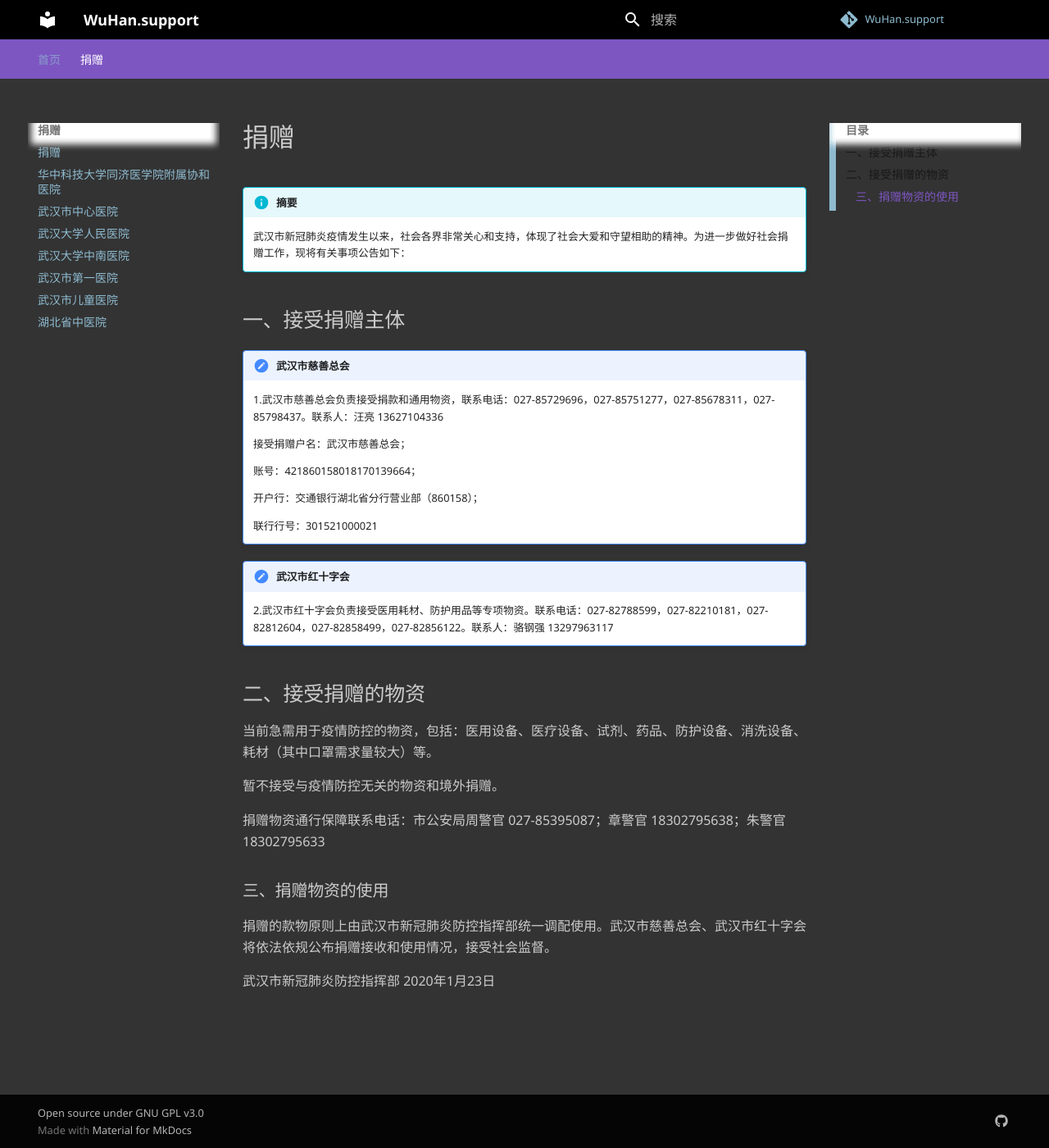
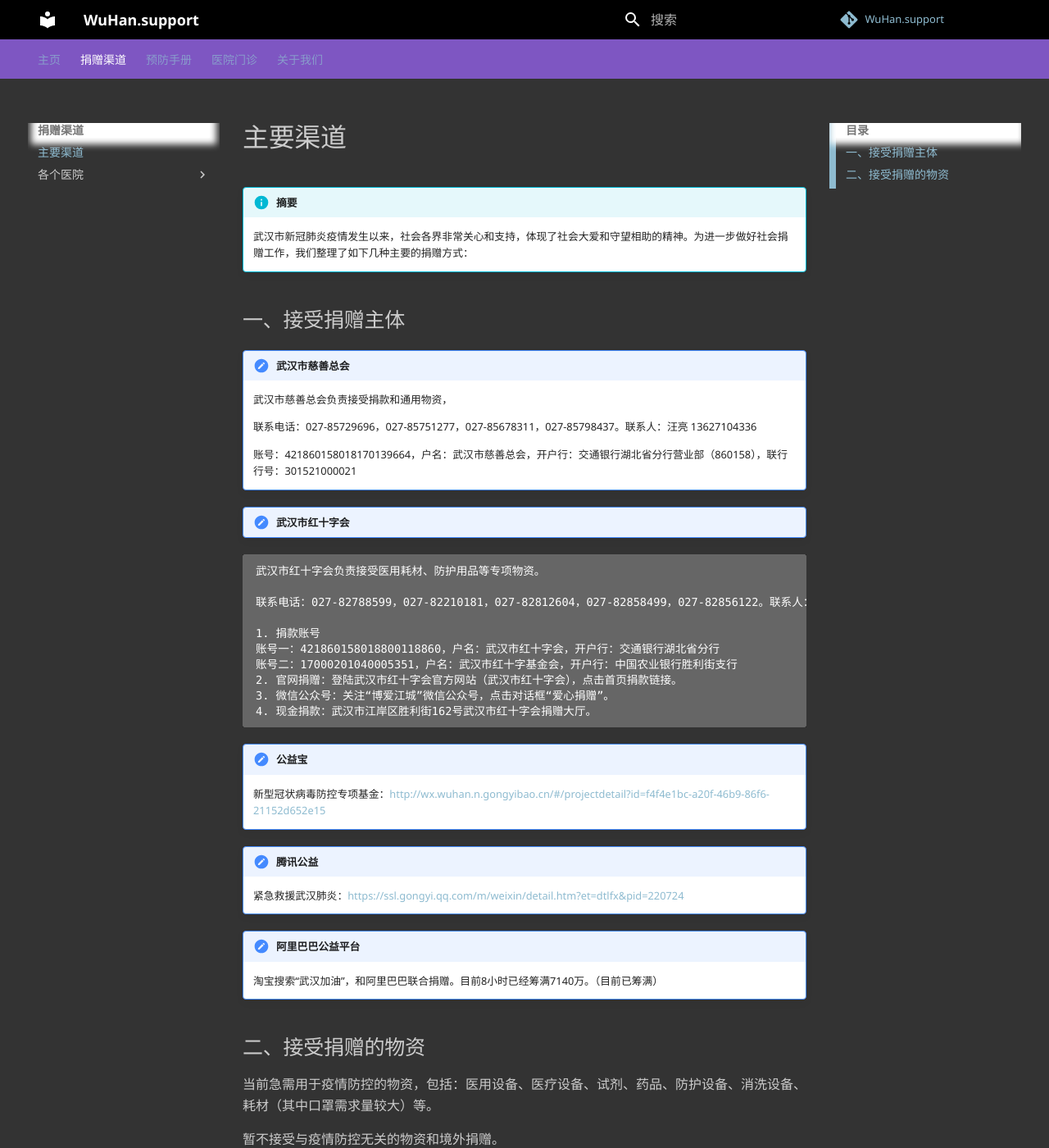
Before and after one commit to wuhan-support/wuhan.support, an MkDocs documentation site: the page built from docs/donate/index.md, in a window 1280 px wide and 1400 px high. Shown: the whole window at 82% size. Built offline with MkDocs 1.6.1 and Material for MkDocs 9.7.7, drawn with Linux system fonts in a browser that asks for light colours; some web fonts are replaced; comment, search, counter and statistics services are not loaded; some of the changed text lies outside the part shown.

Commit message:
commit before merge

````diff
--- a/docs/donate/index.md
+++ b/docs/donate/index.md
@@ -1,6 +1,6 @@
 ---
-title: 武汉市新冠肺炎防控指挥部通告（第4号）
-summary: 武汉市新冠肺炎防控指挥部通告（第4号）
+title: 捐赠方式
+summary: 捐赠的几种主要形式
 
 authors:
     - Zhiyuan Chen
@@ -11,27 +11,47 @@ tags:
     - 捐赠
 ---
 
+
 !!! info "摘要"
 
-    武汉市新冠肺炎疫情发生以来，社会各界非常关心和支持，体现了社会大爱和守望相助的精神。为进一步做好社会捐赠工作，现将有关事项公告如下：
+    武汉市新冠肺炎疫情发生以来，社会各界非常关心和支持，体现了社会大爱和守望相助的精神。为进一步做好社会捐赠工作，我们整理了如下几种主要的捐赠方式：
 
 ## 一、接受捐赠主体
 
+
 !!! note "武汉市慈善总会"
 
-    1.武汉市慈善总会负责接受捐款和通用物资，联系电话：027-85729696，027-85751277，027-85678311，027-85798437。联系人：汪亮 13627104336
+    武汉市慈善总会负责接受捐款和通用物资，
 
-    接受捐赠户名：武汉市慈善总会；
+    联系电话：027-85729696，027-85751277，027-85678311，027-85798437。联系人：汪亮 13627104336
 
-    账号：421860158018170139664；
-
-    开户行：交通银行湖北省分行营业部（860158）；
-
-    联行行号：301521000021
+    账号：421860158018170139664，户名：武汉市慈善总会，开户行：交通银行湖北省分行营业部（860158），联行行号：301521000021
 
 !!! note "武汉市红十字会"
 
-    2.武汉市红十字会负责接受医用耗材、防护用品等专项物资。联系电话：027-82788599，027-82210181，027-82812604，027-82858499，027-82856122。联系人：骆钢强 13297963117
+```
+武汉市红十字会负责接受医用耗材、防护用品等专项物资。
+
+联系电话：027-82788599，027-82210181，027-82812604，027-82858499，027-82856122。联系人：骆钢强 13297963117
+
+1. 捐款账号
+账号一：421860158018800118860，户名：武汉市红十字会，开户行：交通银行湖北省分行
+账号二：17000201040005351，户名：武汉市红十字基金会，开户行：中国农业银行胜利街支行
+2. 官网捐赠：登陆武汉市红十字会官方网站（武汉市红十字会），点击首页捐款链接。
+3. 微信公众号：关注“博爱江城”微信公众号，点击对话框“爱心捐赠”。
+4. 现金捐款：武汉市江岸区胜利街162号武汉市红十字会捐赠大厅。
+```
+!!! note "公益宝"
+
+    新型冠状病毒防控专项基金：http://wx.wuhan.n.gongyibao.cn/#/projectdetail?id=f4f4e1bc-a20f-46b9-86f6-21152d652e15
+
+!!! note "腾讯公益"
+
+    紧急救援武汉肺炎：https://ssl.gongyi.qq.com/m/weixin/detail.htm?et=dtlfx&pid=220724
+
+!!! note "阿里巴巴公益平台"
+
+    淘宝搜索“武汉加油”，和阿里巴巴联合捐赠。目前8小时已经筹满7140万。（目前已筹满）
 
 ## 二、接受捐赠的物资
 
@@ -39,11 +59,17 @@ tags:
 
 暂不接受与疫情防控无关的物资和境外捐赠。
 
-捐赠物资通行保障联系电话：市公安局周警官 027-85395087；章警官 18302795638；朱警官 18302795633
+捐赠物资通行保障联系电话：
 
-### 三、捐赠物资的使用
+- 市公安局周警官 027-85395087；
 
-捐赠的款物原则上由武汉市新冠肺炎防控指挥部统一调配使用。武汉市慈善总会、武汉市红十字会将依法依规公布捐赠接收和使用情况，接受社会监督。
+- 章警官 18302795638；
 
-武汉市新冠肺炎防控指挥部
-2020年1月23日
+- 朱警官 18302795633
+
+**温馨提示：**
+
+1. 为方便开具捐赠凭证，捐赠时请务必注明捐款（物）人（企业）准确名称及联系方式。
+2. 各类捐赠物资均要求在保质期内，正规企业产品，符合国家各项质量标准，外包装完好，无污损，且限于以下品种：N95口罩（有注册证，无阀门）、防护服（连体带鞋套）、一次性医院外科口罩、防护面罩、护目镜、84消毒液、一次性消毒床罩、一次性普通口罩、一次性医用帽、一次性使用手术衣、医用手套等。
+3. 基于疫情防控需要，建议捐款人捐款时以通过网上在线捐款为主要渠道，不鼓励捐赠人前往捐赠大厅捐赠。
+4. 上述联系电话拨打时若有占线情形，请耐心等待，稍后再打，非常时期，敬请广大市民理解。
--- /dev/null
+++ b/docs/hospital/index.md
@@ -0,0 +1,374 @@
+---
+title: 医院门诊
+summary: 病情评估以及附近医院门诊
+
+authors:
+    - Leelaylay
+date: 2019-01-25 4:07:00
+categories:
+tags:
+---
+
+卫生健康部门提醒，2019-新型冠状病毒目前主要通过呼吸道传播，如咳嗽、打喷嚏等飞沫传播，但也可通过近距离密切接触传播。这个季节出现发热、咳嗽等症状，如果不留意，不仅自己可能病情加重，还可能传给家人。如果出现发热、咳嗽、咽痛等症状，建议按照如下流程先自我评估，决定是否再去医院：
+
+【评估病情】
+
+1. 体温不超过38℃，并且没有明显的气短、憋喘等症状；
+
+2. 年龄在60岁以下或5岁以上；
+
+3. 不属于孕妇、慢性病患者或肥胖者。
+
+如果属于以上情况，建议先在家休息和观察。在家期间，请多喝水，可以服用一些减轻症状的感冒药。同时，采取戴口罩、勤洗手、房间勤通风等措施，做好个人和家人的防护。
+
+如果有以下情况，建议及时就诊：
+
+1. 在家观察休息后1-2天病情无好转；
+
+2. 近期近距离接触过有发热、咳嗽症状的患者，或去过有人群密集的场所，如农贸市场、有野生动物接触史；
+
+3. 老年人，孕妇，肥胖以及有慢性肺部疾病、心血管疾病、肝、肾脏等基础性疾病和免疫功能低下的人员。
+
+前往医院途中，应配戴口罩，注意咳嗽礼仪和呼吸卫生，咳嗽、打喷嚏不要用手捂口鼻，要用纸巾或肘部遮挡。
+
+各省份新冠肺炎定点医院/发热门诊：
+
+<table>
+  <thead>
+    <tr>
+      <th>省级行政区</th><th>市级</th><th>机构／医院</th>
+      </tr>
+    </thead>
+    <tbody>
+      <tr>
+      <td rowspan="6">湖北省</td>
+      <td>全省</td>
+      <td><a href="http://wjw.hubei.gov.cn/bmdt/ztzl/fkxxgzbdgrfyyq/xxfb/202001/t20200123_2014499.shtml">定点医院/发热门诊</a></td>
+      </tr>
+      <tr>
+      <td>武汉</td>
+      <td><a href="http://wjw.wuhan.gov.cn/front/web/showDetail/2020012009078">定点医院/发热门诊</a></td>
+      </tr>
+      <tr>
+      <td>荆门</td>
+      <td><a href="http://wap.jmnews.cn/?action=show&amp;contentid=278953">定点医院/发热门诊</a></td>
+      </tr>
+      <tr>
+      <td>宜昌</td>
+      <td><a href="https://mp.weixin.qq.com/s/9vuwD1RGPiCBzR_HtQ799Q">定点医院/发热门诊</a></td>
+      </tr>
+      <tr>
+      <td>恩施</td>
+      <td><a href="http://wjw.enshi.gov.cn/2020/0122/944801.shtml">定点医院</a></td>
+      </tr>
+      <tr>
+      <td>黄冈</td>
+      <td><a href="http://wjw.hg.gov.cn/art/2020/1/23/art_4668_892382.html">定点医院/发热门诊</a></td>
+      </tr>
+      <tr>
+      <td>北京</td>
+      <td>北京市</td>
+      <td><a href="https://mp.weixin.qq.com/s/WhnpFsym9PnUfaiHfQQ2KQ">发热门诊</a></td>
+      </tr>
+      <tr>
+      <td>上海</td>
+      <td>上海市</td>
+      <td><a href="https://mp.weixin.qq.com/s/U3GngNeGF94XPTCwPyP2bA">发热门诊</a></td>
+      </tr>
+      <tr>
+      <td>重庆</td>
+      <td>重庆市</td>
+      <td><a href="http://wsjkw.cq.gov.cn/tzgg/20200121/249733.html">定点医院</a></td>
+      </tr>
+      <tr>
+      <td>天津</td>
+      <td>天津市</td>
+      <td><a href="https://mp.weixin.qq.com/s/pHkGIcWUpk0OXYjnQZUe0g">发热门诊</a></td>
+      </tr>
+      <tr>
+      <td>河北</td>
+      <td>/</td>
+      <td><a href="http://web.hbrb.hebnews.cn/app/share300/news?news_id=139758&amp;from=timeline&amp;isappinstalled=0">定点医院</a></td>
+      </tr>
+      <tr>
+      <td rowspan="8">浙江</td>
+      <td rowspan="2">省卫建委发布</td>
+      <td><a href="https://mp.weixin.qq.com/s/yCHD4uCfBYyW8pBIV9jz0A">定点医院</a></td>
+      </tr>
+      <tr>
+        <td><a href="https://mp.weixin.qq.com/s/ix7WeT5Ylz3HxFUDjI6Nxw">发热门诊</a></td>
+      </tr>
+      <tr>
+      <td>杭州市</td>
+      <td><a href="https://mp.weixin.qq.com/s/dwiSx1VRpBy0bjoNo9a7fA">发热门诊</a></td>
+      </tr>
+      <tr>
+      <td>湖州市</td>
+      <td><a href="https://mp.weixin.qq.com/s/tg0K90GIwF3dQtJfg8_bEQ">发热门诊</a></td>
+      </tr>
+      <tr>
+      <td>宁波市</td>
+      <td><a href="https://mp.weixin.qq.com/s/9aZAniafsCClig9mvgTnMw">发热门诊</a></td>
+      </tr>
+      <tr>
+      <td>丽水市</td>
+      <td><a href="https://mp.weixin.qq.com/s/rgzzi_FjXYoaVKO2RIZlJg">发热门诊</a></td>
+      </tr>
+      <tr>
+      <td>温州市</td>
+      <td><a href="http://wjw.wenzhou.gov.cn/art/2020/1/22/art_1209919_41815946.html">定点医院/发热门诊</a></td>
+      </tr>
+      <tr>
+      <td>嘉兴市</td>
+      <td><a href="https://mp.weixin.qq.com/s/c4Qz-420WYp8tl8XW6TqKQ">发热门诊</a></td>
+      </tr>
+      <tr>
+      <td rowspan="14">江苏</td>
+      <td>/</td>
+      <td><a href="https://mp.weixin.qq.com/s/E9-otedHknWz7nOrhuZWKQ">定点医院</a></td>
+      </tr>
+      <tr>
+      <td>南京市</td>
+      <td><a href="https://mp.weixin.qq.com/s/fmELRDWprbqIyt3v_OvdOA">发热门诊</a></td>
+      </tr>
+      <tr>
+      <td>无锡市</td>
+      <td><a href="http://wjw.wuxi.gov.cn/doc/2020/01/22/2765956.shtml">发热门诊</a></td>
+      </tr>
+      <tr>
+      <td>苏州市</td>
+      <td><a href="http://wsjkw.suzhou.gov.cn/szswjw/bdxw/202001/8fcb4d80c1be497cbe177e6de374b285.shtml">发热门诊</a></td>
+      </tr>
+      <tr>
+      <td>扬州市</td>
+      <td><a href="http://wjw.yangzhou.gov.cn/yzwshjh/tzgg/202001/0ad55736452749c3a502ead52b0ed4a3.shtml">发热门诊</a></td>
+      </tr>
+      <tr>
+      <td>常州市</td>
+      <td><a href="https://mp.weixin.qq.com/s/z50CpQe-kFn8nxu6DE0ywA">发热门诊</a></td>
+      </tr>
+      <tr>
+      <td>泰州市</td>
+      <td><a href="http://wjw.taizhou.gov.cn/art/2020/1/21/art_25808_2642856.html">定点医院/发热门诊</a>
+      </td>
+      </tr>
+      <tr>
+      <td>徐州市</td>
+      <td><a href="https://mp.weixin.qq.com/s/vmVr-f3A6DxAluOpI98ogg">发热门诊</a></td>
+      </tr>
+      <tr>
+      <td>南通市</td>
+      <td><a href="http://wjw.nantong.gov.cn/ntswjw/gggs/content/9f85f1fd-451d-4320-aa7f-7fb433319d64.html">发热门诊</a></td>
+      </tr>
+      <tr>
+      <td>连云港</td>
+      <td><a href="http://wjw.lyg.gov.cn/lygswjw/zxgg/content/a04a4b79-99a8-4444-a426-edf93082f8ac.html">发热门诊</a></td>
+      </tr>
+      <tr>
+      <td>淮安市</td>
+      <td><a href="http://wjw.huaian.gov.cn/ggl/content/202001/15796248694366FQmkPtj.html">发热门诊</a></td>
+      </tr>
+      <tr>
+      <td>盐城</td>
+      <td><a href="http://wsj.yancheng.gov.cn/art/2020/1/22/art_2440_3318286.html">发热门诊</a></td>
+      </tr>
+      <tr>
+      <td>镇江市</td>
+      <td><a href="http://wjw.zhenjiang.gov.cn/tzgg/202001/t20200121_2173177.htm?from=singlemessage&amp;isappinstalled=0">发热门诊</a></td>
+      </tr>
+      <tr>
+      <td>宿迁市</td>
+      <td><a href="https://mp.weixin.qq.com/s/HeXNrhaWpuZ7Yp_I4Ce_tw">发热门诊</a></td>
+      </tr>
+      <tr>
+      <td rowspan="2">湖南</td>
+      <td>/</td>
+      <td><a href="https://mp.weixin.qq.com/s/7Ni6lKQQbtnswm86KkJAxg">定点医院</a></td>
+      </tr>
+      <tr>
+      <td>长沙市</td>
+      <td><a href="https://mp.weixin.qq.com/s/C-cEBB7vxiaw6LdWUolFIA">发热门诊</a></td>
+      </tr>
+      <tr>
+      <td rowspan="2">云南</td>
+      <td>全省</td>
+      <td><a href="https://mp.weixin.qq.com/s/1Vz2x6o5jaNFaU2TBKQ1_w">发热门诊</a></td>
+      </tr>
+      <tr>
+      <td>昆明市</td>
+      <td><a href="http://wsjsw.km.gov.cn/c/2020-01-21/3266976.shtml">发热门诊</a></td>
+      </tr>
+      <tr>
+      <td>吉林</td>
+      <td>/</td>
+      <td><a href="http://wsjkw.jl.gov.cn/zwgk/gsgg/202001/t20200121_6549037.html">发热门诊</a></td>
+      </tr>
+      <tr>
+      <td rowspan="3">辽宁</td>
+      <td>全省</td>
+      <td><a href="http://wsjk.ln.gov.cn/wst_wsjskx/202001/t20200122_3728472.html">定点医院</a></td>
+      </tr>
+      <tr>
+      <td>大连市</td>
+      <td><a href="http://hcod.dl.gov.cn/web/guest/18?articleId=7D722A4A-C4DC-7F61-A519-889135003917">发热门诊</a></td>
+      </tr>
+      <tr>
+      <td>鞍山市</td>
+      <td><a href="https://mp.weixin.qq.com/s?__biz=MjM5NzMxODcyMg==&amp;mid=2660957199&amp;idx=1&amp;sn=4333bb7b29f1698070b540b047416190&amp;chksm=bdb585228ac20c3432e1cf5d8add343fb4b7333bc60dcda0ee7b9260fedc5fb00b1861176f8c&amp;mpshare=1&amp;scene=1&amp;srcid=&amp;sharer_sharetime=1579757749687&amp;sharer_shareid=42d221b47918dff5442e80b9f94ebc4d&amp;rd2werd=1#wechat_redirect">定点医院/发热门诊</a></td>
+      </tr>
+      <tr>
+      <td rowspan="2">黑龙江</td>
+      <td>全省</td>
+      <td><a href="http://wsjkw.hlj.gov.cn/index.php/Home/News/show/newsid/7696/navid/33">发热门诊</a></td>
+      </tr>
+      <tr>
+      <td>哈尔滨</td>
+      <td><a href="http://hlj.people.com.cn/n2/2020/0122/c220024-33739699.html">发热门诊</a></td>
+      </tr>
+      <tr>
+      <td>山西</td>
+      <td>/</td>
+      <td><a href="http://wjw.shanxi.gov.cn/gsggl08/24314.hrh">定点医院/发热门诊</a></td>
+      </tr>
+      <tr>
+      <td>陕西</td>
+      <td>/</td>
+      <td><a href="http://sxwjw.shaanxi.gov.cn/art/2020/1/22/art_9_67340.html?from=timeline&amp;isappinstalled=0">定点医院</a></td>
+      </tr>
+      <tr>
+      <td rowspan="4">山东</td>
+      <td>省卫建委发布</td>
+      <td><a href="https://mp.weixin.qq.com/s/eB2Il85hN3XDsqVuYFXKeg">定点医院/发热门诊</a></td>
+      </tr>
+      <tr>
+      <td>青岛</td>
+      <td><a href="http://wsjsw.qingdao.gov.cn/n28356065/n32563060/n32563061/200122000720937102.html">发热门诊</a></td>
+      </tr>
+      <tr>
+      <td>威海市</td>
+      <td><a href="http://wsjkw.weihai.gov.cn/art/2020/1/22/art_29604_2260622.html">定点医院/发热门诊</a></td>
+      </tr>
+      <tr>
+      <td>聊城</td>
+      <td><a href="http://wjw.liaocheng.gov.cn/xwzx_12609/gggs/202001/t20200122_2511207.html">定点医院/发热门诊</a></td>
+      </tr>
+      <tr>
+      <td>河南</td>
+      <td>/</td>
+      <td><a href="https://view.inews.qq.com/k/20200123A004CK00?uid=&amp;shareto=">定点医院</a></td>
+      </tr>
+      <tr>
+      <td>江西</td>
+      <td>/</td>
+      <td><a href="https://mp.weixin.qq.com/s/4mR7dIc-lhO09y_A10ouFQ">定点医院/发热门诊</a></td>
+      </tr>
+      <tr>
+      <td rowspan="7">四川</td>
+      <td>全省</td>
+      <td><a href="https://new.qq.com/omn/TWF20191/20200122A0K84F00">定点医院/发热门诊</a></td>
+      </tr>
+      <tr>
+      <td>成都市</td>
+      <td><a href="https://mp.weixin.qq.com/s/gwFws7bsurPVyAa3jarYAQ">发热门诊</a></td>
+      </tr>
+      <tr>
+      <td>宜宾市</td>
+      <td><a href="http://ybwjw.yibin.gov.cn/gzdt/202001/t20200122_1212896.html">发热门诊</a></td>
+      </tr>
+      <tr>
+      <td>乐山市</td>
+      <td><a href="https://mp.weixin.qq.com/s/jJpVTe1TYlWzES9Lc6yyxQ">发热门诊</a></td>
+      </tr>
+      <tr>
+      <td>内江市</td>
+      <td><a href="https://mp.weixin.qq.com/s/dgRDplBBl2VWgoL3c3mjGA">发热门诊</a></td>
+      </tr>
+      <tr>
+      <td>泸州市</td>
+      <td><a href="http://wjw.luzhou.gov.cn/zwgk/gsgg/content_670162">发热门诊</a></td>
+      </tr>
+      <tr>
+      <td>广元市</td>
+      <td><a href="https://mp.weixin.qq.com/s/yFq7ZfB8VMsk7edSj2NKIg">发热门诊</a></td>
+      </tr>
+      <tr>
+      <td rowspan="3">福建</td>
+      <td>/</td>
+      <td><a href="https://mp.weixin.qq.com/s/sLsk9SMDo_IBbjWaj5IYcg">省、市定点医院</a></td>
+      </tr>
+      <tr>
+      <td>/</td>
+      <td><a href="https://mp.weixin.qq.com/s/KsbhfgwuM8C9jFQpgibNkQ">县定点医院</a></td>
+      </tr>
+      <tr>
+      <td>厦门</td>
+      <td><a href="https://mp.weixin.qq.com/s/aNhbMXfHnE8q1Mb3QpPVuA ">发热门诊</a></td>
+      </tr>
+      <tr>
+      <td rowspan="2">广东</td>
+      <td>/</td>
+      <td><a href="https://mp.weixin.qq.com/s/IUTxUf0vtvUzNC006F-yPA">定点医院</a></td>
+      </tr>
+      <tr>
+      <td>深圳市</td>
+      <td><a href="https://mp.weixin.qq.com/s/CSBYuDoR0wz7WBLNS0kB_A">发热门诊</a></td>
+      </tr>
+      <tr>
+      <td>海南</td>
+      <td>海口市</td>
+      <td><a href="http://wjw.haikou.gov.cn/xxgk/gsgg/202001/t20200122_1486776.html">发热门诊</a></td>
+      </tr>
+      <tr>
+      <td rowspan="2">内蒙古</td>
+      <td>自治区卫建委</td>
+      <td><a href="http://wjw.nmg.gov.cn/doc/2020/01/22/284968.shtml?from=singlemessage&amp;isappinstalled=0">定点医院</a></td>
+      </tr>
+      <tr>
+      <td>鄂尔多斯</td>
+      <td><a href="https://mp.weixin.qq.com/s?__biz=MzIwMDI2NTgzNQ==&amp;mid=2651749171&amp;idx=3&amp;sn=75be54a351dca70dedc34d448c58d88b&amp;chksm=8d050237ba728b21810a3eba343ef9b8ca8677a1f2bebe278f78cf642c084c4ae8d50ccdfc19&amp;mpshare=1&amp;scene=1&amp;srcid=0123cr8CxCAuppZw7TQV8gPL&amp;sharer_sharetime=1579750184377&amp;sharer_shareid=76b905575c483ccadce486bb0c288e48#rd">发热门诊</a></td>
+      </tr>
+      <tr>
+      <td>贵州</td>
+      <td>/</td>
+      <td><a href="http://www.gzhfpc.gov.cn/xwzx_500663/tzgg/202001/t20200122_44622385.html">定点医院</a></td>
+      </tr>
+      <tr>
+      <td>安徽</td>
+      <td>/</td>
+      <td><a href="https://mp.weixin.qq.com/s/BjQeZd7hKnspRfs6dxHPIw">定点医院</a></td>
+      </tr>
+      <tr>
+      <td>广西</td>
+      <td>/</td>
+      <td><a href="https://mp.weixin.qq.com/s/DMDT8XXBK4SqA0riHfe5qw">定点医院</a></td>
+      </tr>
+      <tr>
+      <td>宁夏</td>
+      <td>/</td>
+      <td><a href="https://mp.weixin.qq.com/s/qOhfU44PhN6hjGdErk7L3g">定点医院/发热门诊</a></td>
+      </tr>
+      <tr>
+      <td>西藏</td>
+      <td>/</td>
+      <td><a href="https://mp.weixin.qq.com/s/h4hvHcfuqpgK6gdh8qcWcQ">定点医院/发热门诊</a></td>
+      </tr>
+      <tr>
+      <td>新疆</td>
+      <td>/</td>
+      <td><a href="http://www.xjhfpc.gov.cn/info/1495/17139.htm">定点医院</a></td>
+      </tr>
+      <tr>
+      <td>青海</td>
+      <td>/</td>
+      <td><a href="https://mp.weixin.qq.com/s?__biz=MzU2MTA3OTE5MQ==&amp;mid=2247499392&amp;idx=2&amp;sn=aabbd342f5a0ab2fb1860c6fc82e3415&amp;chksm=fc7c8878cb0b016e3ed83775e8c9e3c93ea2ac3343ae9878a36d96d05222d442dc56acc812d2&amp;mpshare=1&amp;scene=1&amp;srcid=&amp;sharer_sharetime=1579793322955&amp;sharer_shareid=67bd8cf3009d8fab54d4b1786b36cc87&amp;rd2werd=1#wechat_redirect">定点医院</a></td>
+      </tr>
+      <tr>
+      <td>甘肃</td>
+      <td>/</td>
+      <td><a href="http://wsjk.gansu.gov.cn/single/10910/82817.html">定点医院</a></td>
+      </tr>
+    </tbody>
+</table>
+
+
+PS: 也可打开百度地图APP——点击右上角“图层”选项——点击生活便利地图“更多”选项——即可进入医疗地图，查看附近发热门诊地址。
--- /dev/null
+++ b/docs/protection/index.md
@@ -0,0 +1,24 @@
+---
+title: 预防手册
+summary: 防护知识合集
+
+authors:
+    - Leelaylay
+date: 2019-01-25 3:28:00
+categories:
+tags:
+---
+
+给出大家几点预防的建议：
+
+1. 增强卫生健康意识，适量运动、早睡早起、不熬夜可提高自身免疫力；
+2. 保持良好的个人卫生习惯，咳嗽或打喷嚏时用纸巾掩住口鼻，**经常彻底洗手**，不用脏手触摸眼睛、鼻或口；
+3. 居室多**通风换气**并保持整洁卫生；
+4. 尽可能**避免**与有呼吸道疾病症状（如发热、咳嗽或打喷嚏等）的人**密切接触**；
+5. 尽量**避免到人多拥挤和空间密闭的场所**，如必须去佩戴口罩；
+6. 避免接触野生动物和家禽家畜；
+7. 坚持安全的饮食习惯，食用肉类和蛋类要**煮熟、煮透**；
+8. **密切关注发热、咳嗽等症状**，出现此类症状一定要及时就近就医。
+
+
+了解该事件起因经过可访问[2019－2020年新型冠狀病毒肺炎事件](https://zh.wikipedia.org/wiki/2019－2020年新型冠狀病毒肺炎事件)。
--- a/mkdocs.yml
+++ b/mkdocs.yml
@@ -8,16 +8,25 @@ repo_name: WuHan.support
 repo_url: https://github.com/wuhan-support/wuhan.support
 
 nav:
-  - 首页: index.md
-  - 捐赠:
-    - 捐赠: donate/index.md
-    - 华中科技大学同济医学院附属协和医院: donate/whuh.md
-    - 武汉市中心医院: donate/chw.md
-    - 武汉大学人民医院: donate/rmhwu.md
-    - 武汉大学中南医院: donate/znhwu.md
-    - 武汉市第一医院: donate/no.1hw.md
-    - 武汉市儿童医院: donate/wch.md
-    - 湖北省中医院: donate/whtc.md
+  # 现状
+  - 主页: index.md
+  # 如何捐赠
+  - 捐赠渠道:
+    - 主要渠道: donate/index.md
+    - 各个医院:
+      - 华中科技大学同济医学院附属协和医院: donate/whuh.md
+      - 武汉市中心医院: donate/chw.md
+      - 武汉大学人民医院: donate/rmhwu.md
+      - 武汉大学中南医院: donate/znhwu.md
+      - 武汉市第一医院: donate/no.1hw.md
+      - 武汉市儿童医院: donate/wch.md
+      - 湖北省中医院: donate/whtc.md
+  # 如何防护
+  - 预防手册: protection/index.md
+  # 如何就诊
+  - 医院门诊: hospital/index.md
+  # 与开发者沟通交流或者成为开发者
+  - 关于我们: about/index.md
 
 
 theme:
````
Also changed, not shown: docs/about/index.md (added, +12 -0 lines), docs/index.md (+1 -1 lines).
